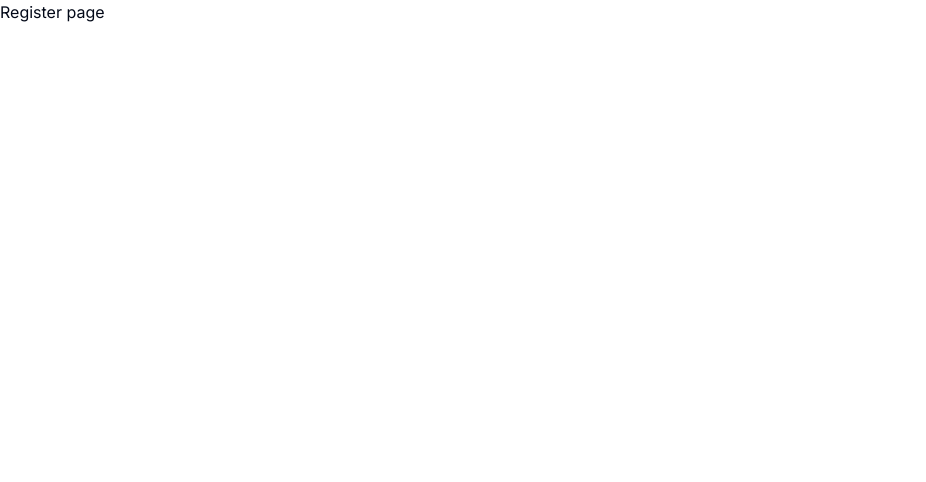
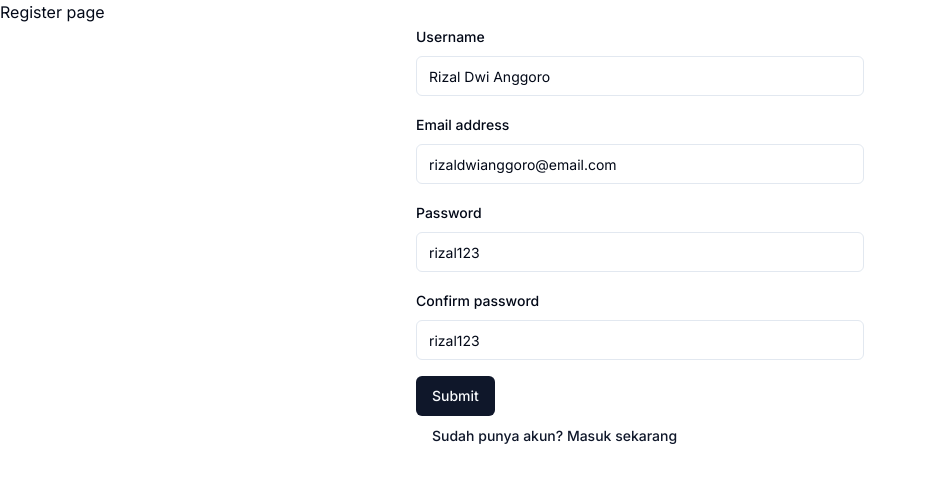
Before and after one commit to Ridlo543/jateng-paradise, a Next.js app: page /auth/register in a window 1280 px wide. Shown: the top 482 px of the page, without its empty margins (0-926 px from the left). Built offline with nearby package versions, Linux system fonts and the light colour scheme; no server answers.

Commit message:
add feat: auth -> register

```diff
--- a/package.json
+++ b/package.json
@@ -15,6 +15,7 @@
     "@radix-ui/react-toast": "^1.1.5",
     "class-variance-authority": "^0.7.0",
     "clsx": "^2.1.0",
+    "fp-ts": "^2.16.2",
     "lucide-react": "^0.335.0",
     "marked": "^12.0.0",
     "next": "14.1.0",
--- /dev/null
+++ b/src/app/auth/register/actions.ts
@@ -0,0 +1,60 @@
+"use server";
+
+import { DetaSource } from "@/lib/sources/deta";
+import { Failure } from "@/lib/types/failure";
+import { either } from "fp-ts";
+
+type RegisterProps = {
+  name: string;
+  email: string;
+  password: string;
+};
+const register = async (
+  props: RegisterProps
+): Promise<either.Either<Failure, boolean>> => {
+  try {
+    // check email availability
+    const queryResponse = await DetaSource.query({
+      baseName: "users",
+      payload: {
+        query: [{ email: props.email }],
+        limit: 1,
+      },
+    });
+
+    if (!queryResponse.ok) {
+      throw {
+        message: "Something went wrong! Please try again later",
+      } as Failure;
+    }
+
+    const queryResponseJson = await queryResponse.json();
+    const size = queryResponseJson.paging.size as number;
+
+    if (size > 0) {
+      throw { message: "Email already registered! Please login" } as Failure;
+    }
+
+    // create a new user
+    const response = await DetaSource.insert({
+      baseName: "users",
+      payload: {
+        item: {
+          ...props,
+        },
+      },
+    });
+
+    if (response.ok) {
+      return either.right(true);
+    }
+
+    throw {
+      message: "Something went wrong! Please try again later",
+    } as Failure;
+  } catch (e) {
+    return either.left(e as Failure);
+  }
+};
+
+export { register };
--- /dev/null
+++ b/src/app/auth/register/form.tsx
@@ -0,0 +1,124 @@
+"use client";
+
+import { Button } from "@/components/ui/button";
+import {
+  Form,
+  FormControl,
+  FormField,
+  FormItem,
+  FormLabel,
+  FormMessage,
+} from "@/components/ui/form";
+import { Input } from "@/components/ui/input";
+import { zodResolver } from "@hookform/resolvers/zod";
+import { either } from "fp-ts";
+import { useForm } from "react-hook-form";
+import { z } from "zod";
+import { register } from "./actions";
+
+export default function RegisterForm() {
+  const registerFormScheme = z
+    .object({
+      name: z.string().min(1),
+      email: z.string().toLowerCase().email().min(1),
+      password: z.string().toLowerCase().min(1),
+      confirmPassword: z.string().toLowerCase().min(1),
+    })
+    .refine((data) => data.password === data.confirmPassword, {
+      message: "Incorrect confirm password",
+      path: ["confirmPassword"],
+    });
+
+  const form = useForm<z.infer<typeof registerFormScheme>>({
+    resolver: zodResolver(registerFormScheme),
+    defaultValues: {
+      name: "Rizal Dwi Anggoro",
+      email: "rizaldwianggoro@email.com",
+      password: "rizal123",
+      confirmPassword: "rizal123",
+    },
+  });
+
+  async function onSubmit(values: z.infer<typeof registerFormScheme>) {
+    const result = await register({
+      name: values.name,
+      email: values.email,
+      password: values.password,
+    });
+
+    if (either.isLeft(result)) {
+      console.log(result.left.message);
+    } else {
+      console.log("success");
+    }
+  }
+
+  return (
+    <>
+      <Form {...form}>
+        <form onSubmit={form.handleSubmit(onSubmit)} className="space-y-4">
+          {/* name */}
+          <FormField
+            control={form.control}
+            name="name"
+            render={({ field }) => (
+              <FormItem>
+                <FormLabel>Username</FormLabel>
+                <FormControl>
+                  <Input {...field} />
+                </FormControl>
+                <FormMessage />
+              </FormItem>
+            )}
+          />
+
+          {/* email */}
+          <FormField
+            control={form.control}
+            name="email"
+            render={({ field }) => (
+              <FormItem>
+                <FormLabel>Email address</FormLabel>
+                <FormControl>
+                  <Input {...field} />
+                </FormControl>
+                <FormMessage />
+              </FormItem>
+            )}
+          />
+
+          {/* password */}
+          <FormField
+            control={form.control}
+            name="password"
+            render={({ field }) => (
+              <FormItem>
+                <FormLabel>Password</FormLabel>
+                <FormControl>
+                  <Input {...field} />
+                </FormControl>
+                <FormMessage />
+              </FormItem>
+            )}
+          />
+
+          {/* confirm password */}
+          <FormField
+            control={form.control}
+            name="confirmPassword"
+            render={({ field }) => (
+              <FormItem>
+                <FormLabel>Confirm password</FormLabel>
+                <FormControl>
+                  <Input {...field} />
+                </FormControl>
+                <FormMessage />
+              </FormItem>
+            )}
+          />
+          <Button type="submit">Submit</Button>
+        </form>
+      </Form>
+    </>
+  );
+}
--- a/src/app/auth/register/page.tsx
+++ b/src/app/auth/register/page.tsx
@@ -1,7 +1,19 @@
+"use client";
+
+import { Button } from "@/components/ui/button";
+import Link from "next/link";
+import RegisterForm from "./form";
+
 export default function RegisterPage() {
   return (
     <>
       <p>Register page</p>
+      <div className="max-w-[480px] px-4 mx-auto">
+        <RegisterForm />
+        <Link href={"/auth/register"}>
+          <Button variant={"link"}>Sudah punya akun? Masuk sekarang</Button>
+        </Link>
+      </div>
     </>
   );
 }
--- /dev/null
+++ b/src/lib/types/failure.ts
@@ -0,0 +1,3 @@
+export type Failure = {
+  message: string;
+};
```
Also changed, not shown: 1 other file (tests, documents, lock files or other folders).
